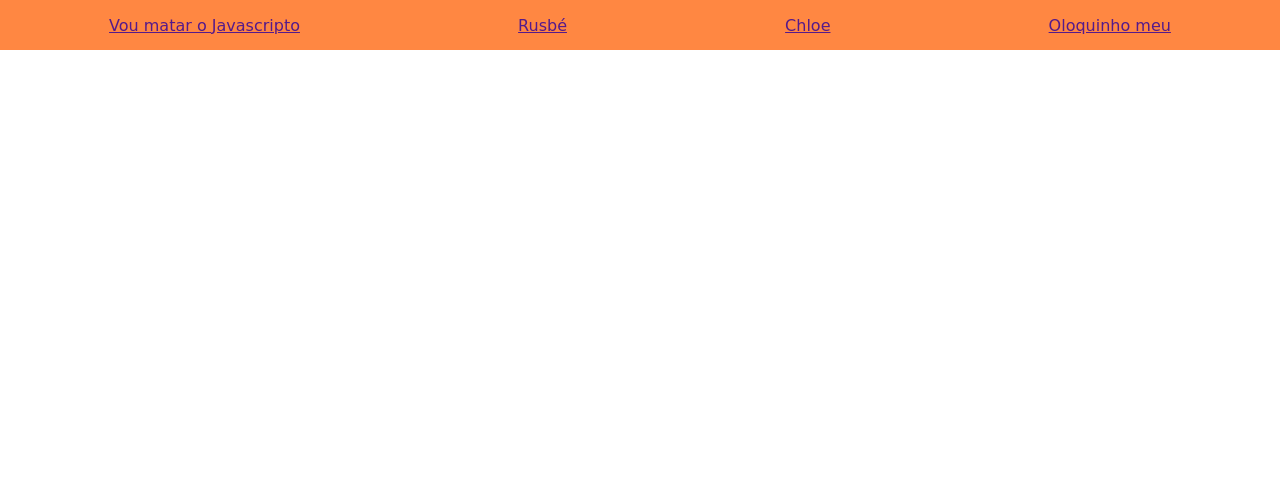
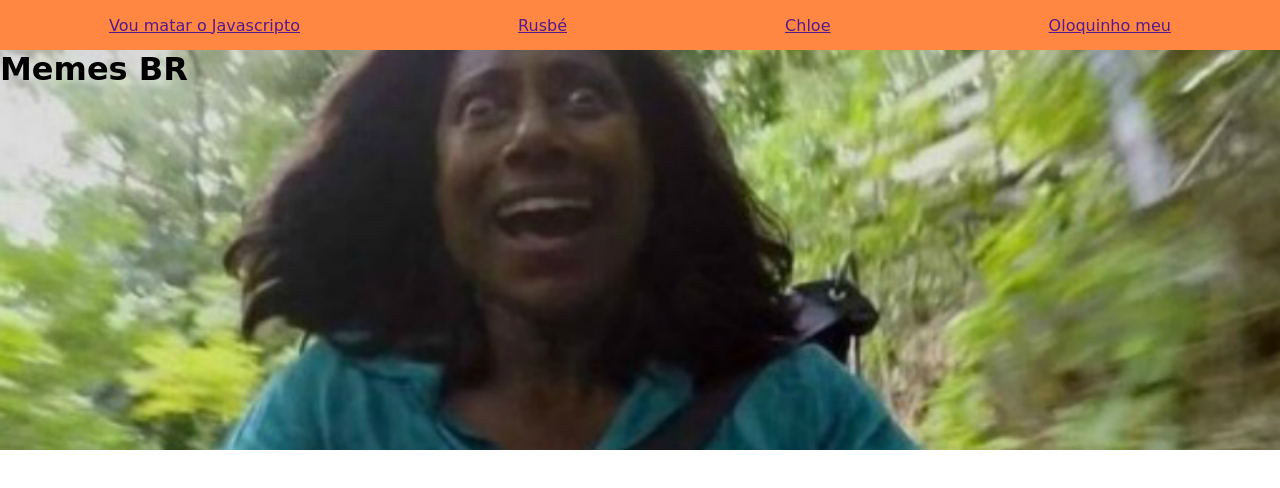
Before and after one commit to SPLopes03/estacao, a plain HTML site: page index.html in a window 1280 px wide. Drawn offline with Linux system fonts and the light colour scheme; a web font is replaced by a local one.

Commit message:
imagen gloria estilizar

```diff
--- a/css/style.css
+++ b/css/style.css
@@ -6,6 +6,16 @@ body {
     font-family: sans-serif;
     font-family: 'Barriecito', cursive;
 }
+header {
+    background-image:url("../images/PicMonkey-Collage4.jpg");
+    height: 400px;
+    background-repeat: no-repeat;
+    background-position: center;
+    background-size: cover;
+}
+h1 {
+    margin: 0;
+}
 nav {
     background-color: rgb(255, 135, 66);
     height: 50px;
--- a/index.html
+++ b/index.html
@@ -15,5 +15,10 @@
         <a href="">Chloe</a>
         <a href="">Oloquinho meu</a>
     </nav>
+    <header>
+        <h1>
+            Memes BR
+        </h1>
+    </header>
 </body>
 </html>
```
Also changed, not shown: images/PicMonkey-Collage4.jpg (added).
